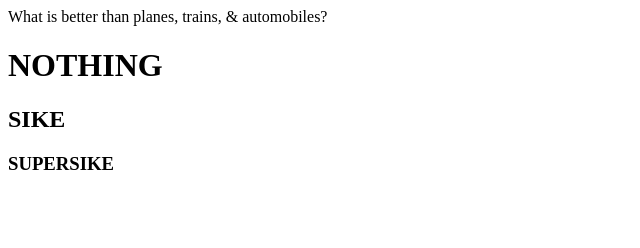
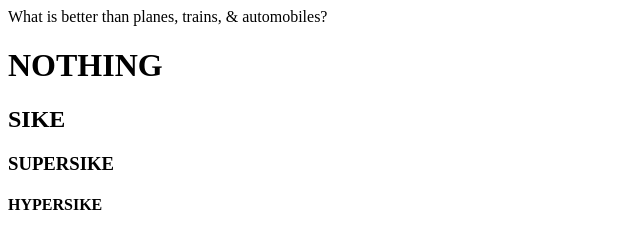
Before and after one commit to MickeyShultz/planes-trains---automobiles, a plain HTML site: page index.html in a window 1280 px wide. Shown: the whole page, without its empty margins (0-640 px from the left). Drawn offline with Linux system fonts and the light colour scheme.

Commit message:
Update index.html
Hypersike added

```diff
--- a/index.html
+++ b/index.html
@@ -2,3 +2,4 @@
 <h1>NOTHING</h1>
 <h2>SIKE</h2>
 <h3>SUPERSIKE</h3>
+<h4>HYPERSIKE</h4>
```
